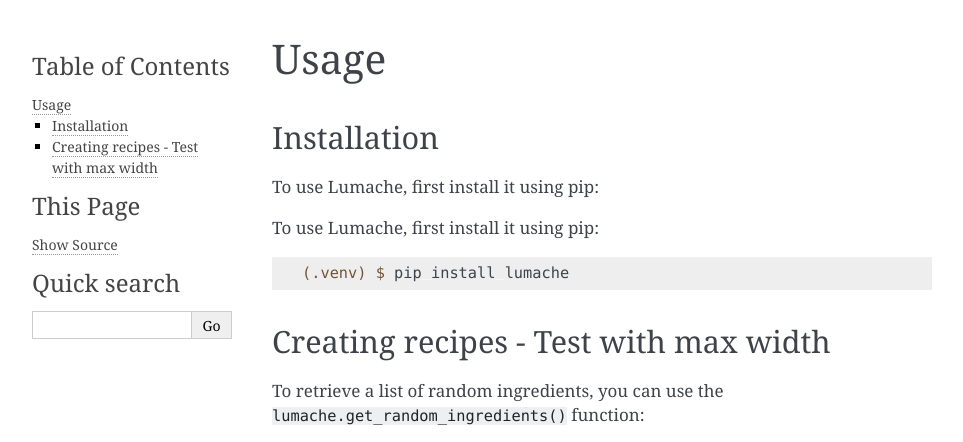
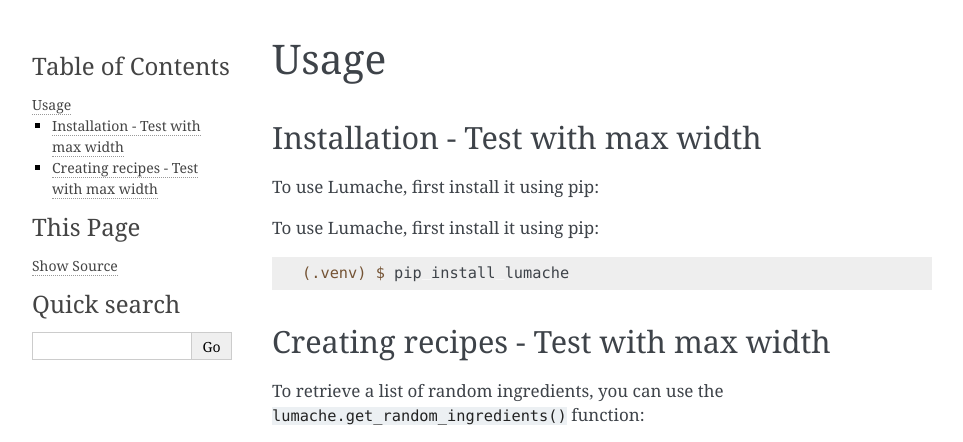
Before and after one commit to PriyankaLiz/rtd2-tutorial, a Sphinx documentation site: the page built from docs/source/usage.rst, in a window 1280 px wide and 900 px high, cut to the strip 0-442 px from the top of the window. Shown: the whole strip, without its empty margins (148-1111 px from the left). Built offline with Sphinx 7.4.7, drawn with Linux system fonts in a browser that asks for light colours.

Commit message:
Update usage.rst - added new text to test

```diff
--- a/docs/source/usage.rst
+++ b/docs/source/usage.rst
@@ -3,8 +3,8 @@
 
 .. _installation:
 
-Installation
-------------
+Installation - Test with max width
+----------------------------------
 
 To use Lumache, first install it using pip:
 
```
